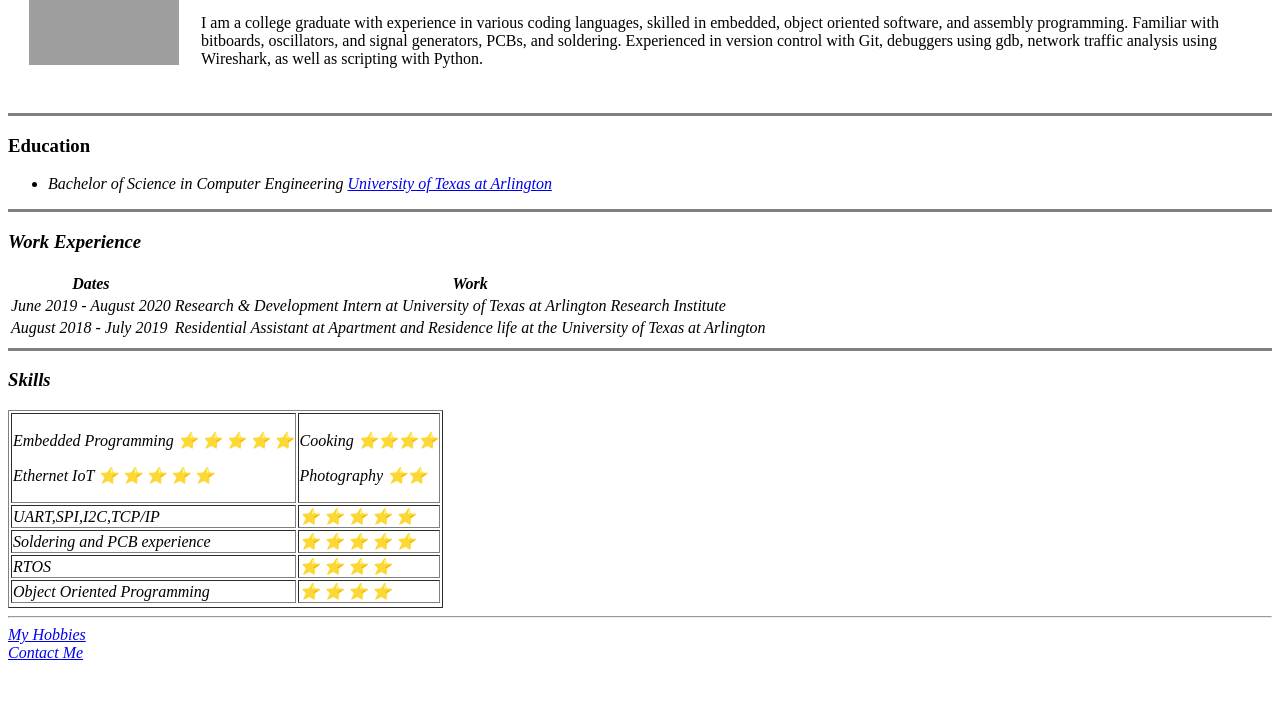
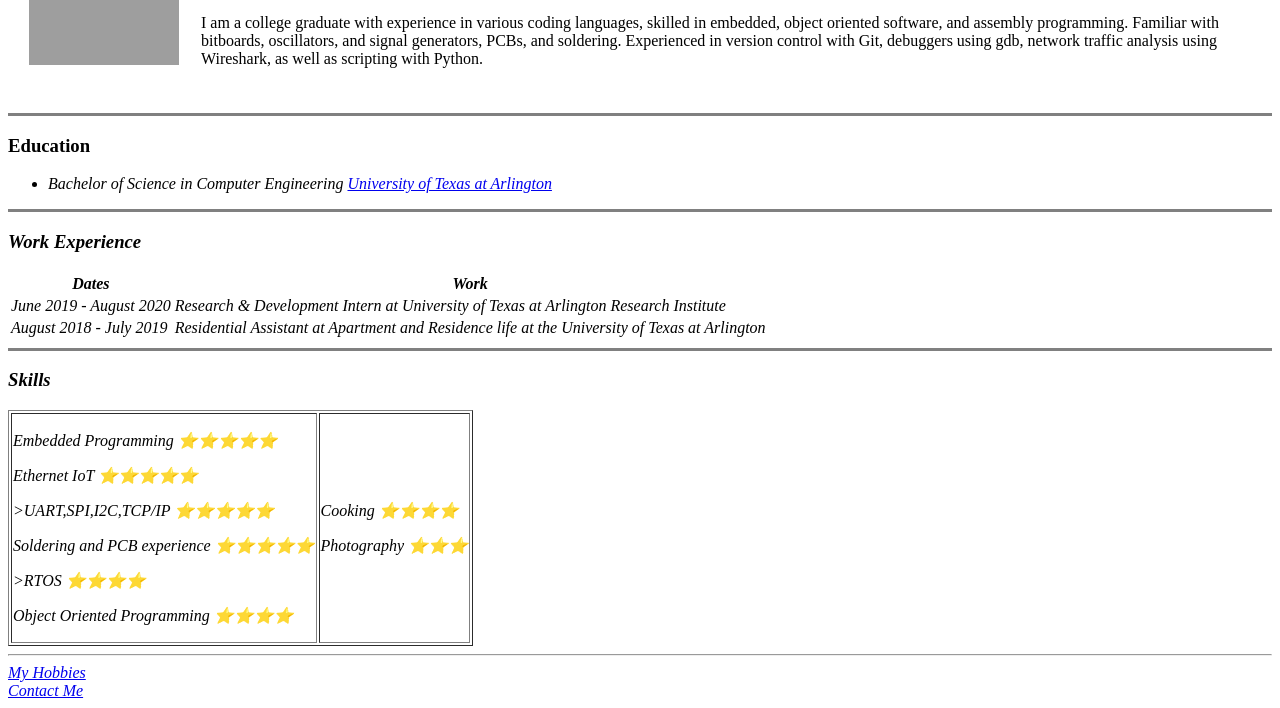
Before and after one commit to robusadat/cv, a plain HTML site: page index.html in a window 1280 px wide. Shown: the part 129-837 px from the top of the page. Before the commit the page ends 800 px from the top, so only its background shows below. Drawn offline with Linux system fonts and the light colour scheme; grey boxes are pictures that could not be loaded.

Commit message:
New changes

```diff
--- a/index.html
+++ b/index.html
@@ -55,37 +55,21 @@
   <table border="1">
     <tr>
       <td>
-        <p>Embedded Programming ⭐ ⭐ ⭐ ⭐ ⭐</p>
-        <p> Ethernet IoT ⭐ ⭐ ⭐ ⭐ ⭐ </p>
+        <p>Embedded Programming ⭐⭐⭐⭐⭐</p>
+        <p> Ethernet IoT ⭐⭐⭐⭐⭐ </p>
+        <p>>UART,SPI,I2C,TCP/IP ⭐⭐⭐⭐⭐</p>
+        <p>Soldering and PCB experience ⭐⭐⭐⭐⭐</p>
+        <p>>RTOS ⭐⭐⭐⭐</p>
+        <p>Object Oriented Programming ⭐⭐⭐⭐</p>
       </td>
 
       <td>
         <p>Cooking ⭐⭐⭐⭐</p>
-        <p>Photography ⭐⭐ </p>
+        <p>Photography ⭐⭐⭐ </p>
 
       </td>
 
-    </tr>
 
-    <tr>
-      <td>UART,SPI,I2C,TCP/IP</td>
-      <td>⭐ ⭐ ⭐ ⭐ ⭐</td>
-    </tr>
-    <tr>
-      <td>Soldering and PCB experience</td>
-      <td>⭐ ⭐ ⭐ ⭐ ⭐</td>
-    </tr>
-    <tr>
-      <td>RTOS</td>
-      <td> ⭐ ⭐ ⭐ ⭐</td>
-    </tr>
-    <tr>
-      <td>Object Oriented Programming</td>
-      <td> ⭐ ⭐ ⭐ ⭐</td>
-    </tr>
-    <tr>
-
-    </tr>
   </table>
   <hr>
   <a href="hobbies.html">My Hobbies</a>
```
